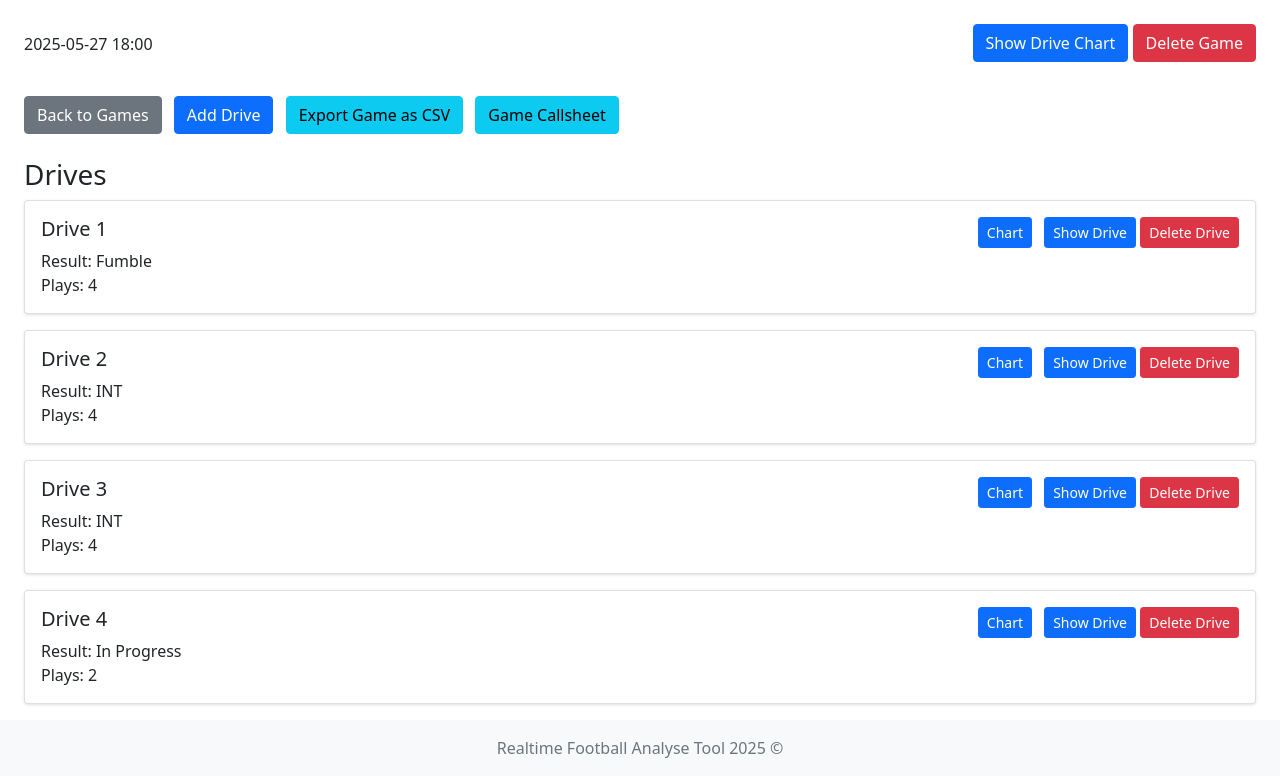
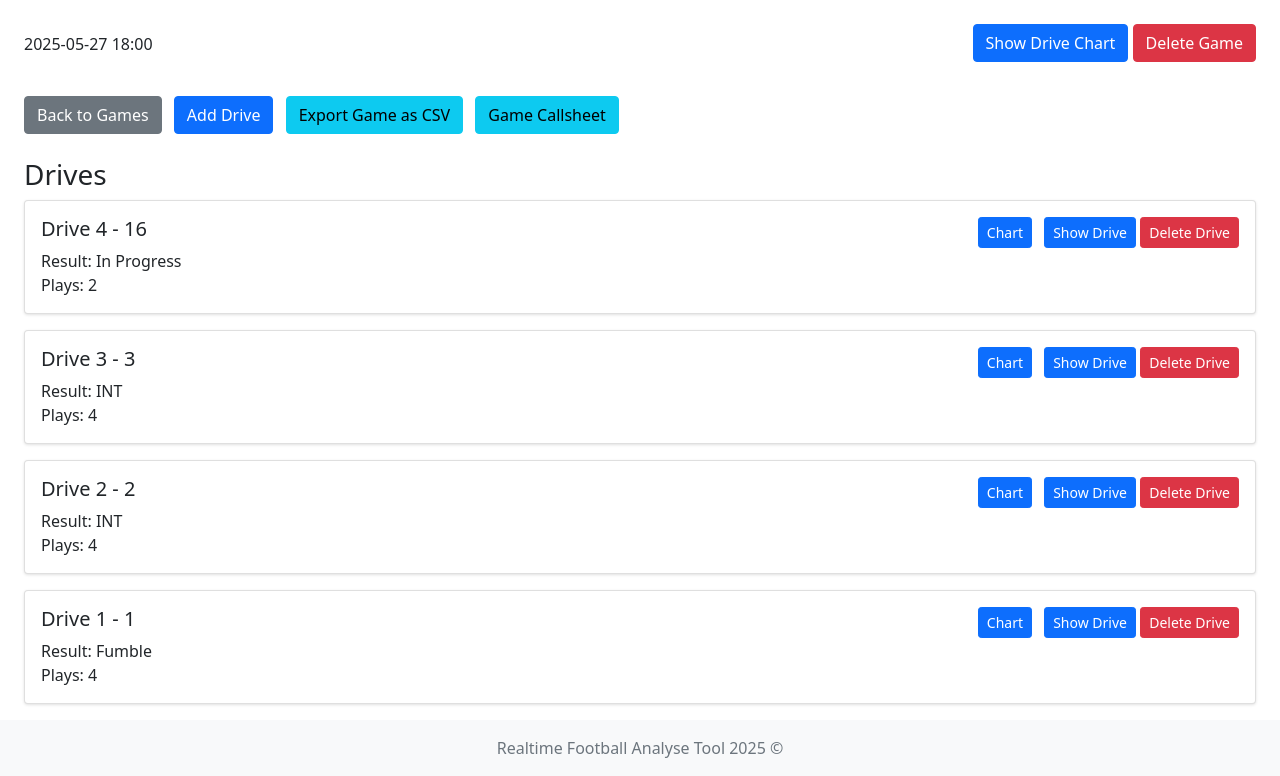
Before and after one commit to louayhentati/american_football, a Flask app: page /game/1 in a window 1280 px wide. Shown: the part 56-832 px from the top of the page. Run offline with Flask 3, Linux system fonts and the light colour scheme; a user stored in the database is signed in; data comes from the database, SQL or seed files in the repository; some libraries are stand-ins or nearby versions.

Commit message:
Game Drive Display in Descending Order (FP-61)

```diff
--- a/app/templates/game/game_detail.html
+++ b/app/templates/game/game_detail.html
@@ -35,11 +35,15 @@
 <div class="row">
     <div class="col">
         <h3>Drives</h3>
-        {% for drive in game.drives %}
+{#        {% for drive in game.drives %}#}
+    {% for drive in game.drives|sort(attribute='id', reverse=True) %}
+
         <div class="card mb-3">
             <div class="card-body">
                 <div class="d-flex justify-content-between align-items-start">
-                    <h5 class="card-title">Drive {{ loop.index }}</h5>
+{#                    <h5 class="card-title">Drive {{ loop.index }}</h5>#}
+                <h5 class="card-title">Drive {{ loop.revindex }} - {{ drive.id }}</h5>
+
                     <div>
                         <a href="{{ url_for('drive_play_chart', game_id=game.id, drive_id=drive.id) }}" class="btn btn-sm btn-primary">Chart</a>
 
```
